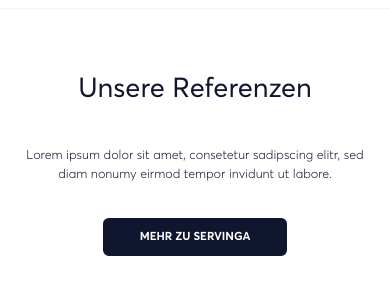
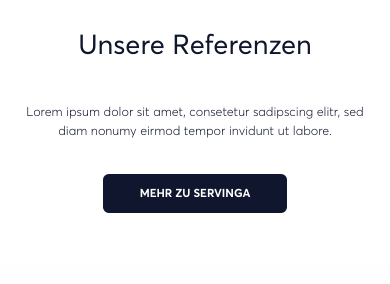
Before and after one commit to ExuCounter/Servinga, a website: page referenzen.html in a window 390 px wide. Shown: the part 71-355 px from the top of the page. Drawn offline with nearby package versions, Linux system fonts and the light colour scheme.

```diff
--- a/style.css
+++ b/style.css
@@ -54,8 +54,14 @@
 
 body{
     font-size: 100%;
+    display: flex;
+    flex-direction: column;
     font-family: var(--averta-regular);
     color: var(--main-color);
+    height:100vh;
+    position: relative;
+    top: 0;
+    left: 0;
 }
 
 .close-btn{
```
